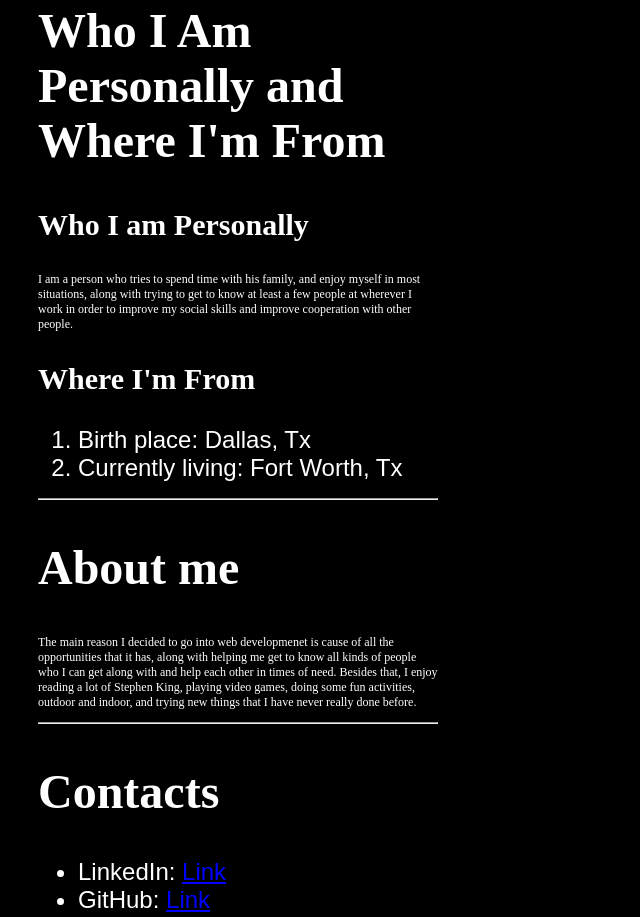
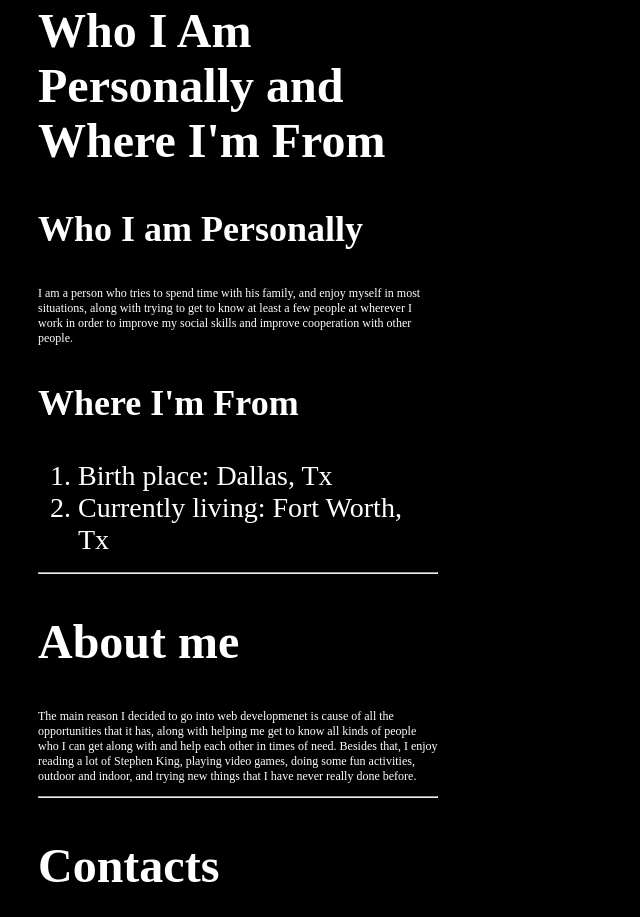
Before and after one commit to ashcrmas000/Website-portfolio, a plain HTML site: page index.html in a window 1280 px wide. Shown: the part 987-1904 px from the top of the page, without its empty margins (0-640 px from the left). Drawn offline with Linux system fonts and the light colour scheme.

Commit message:
Update style.css

```diff
--- a/style.css
+++ b/style.css
@@ -23,11 +23,11 @@ h1, h2, h3 {
    font-size:48px;
 }
  h3 {
-   font-size:30px;
+   font-size:36px;
 }
 p, li {
-  font-family: 'Wallington', 'Dubiel', 'Komoda', sans-serif;
-  font-size: 24px;
+  font-family: 'Wallington', 'Dubiel', 'Komoda';
+  font-size: 28px;
   color: #ffffff;
    text-align: left;
 }
```
